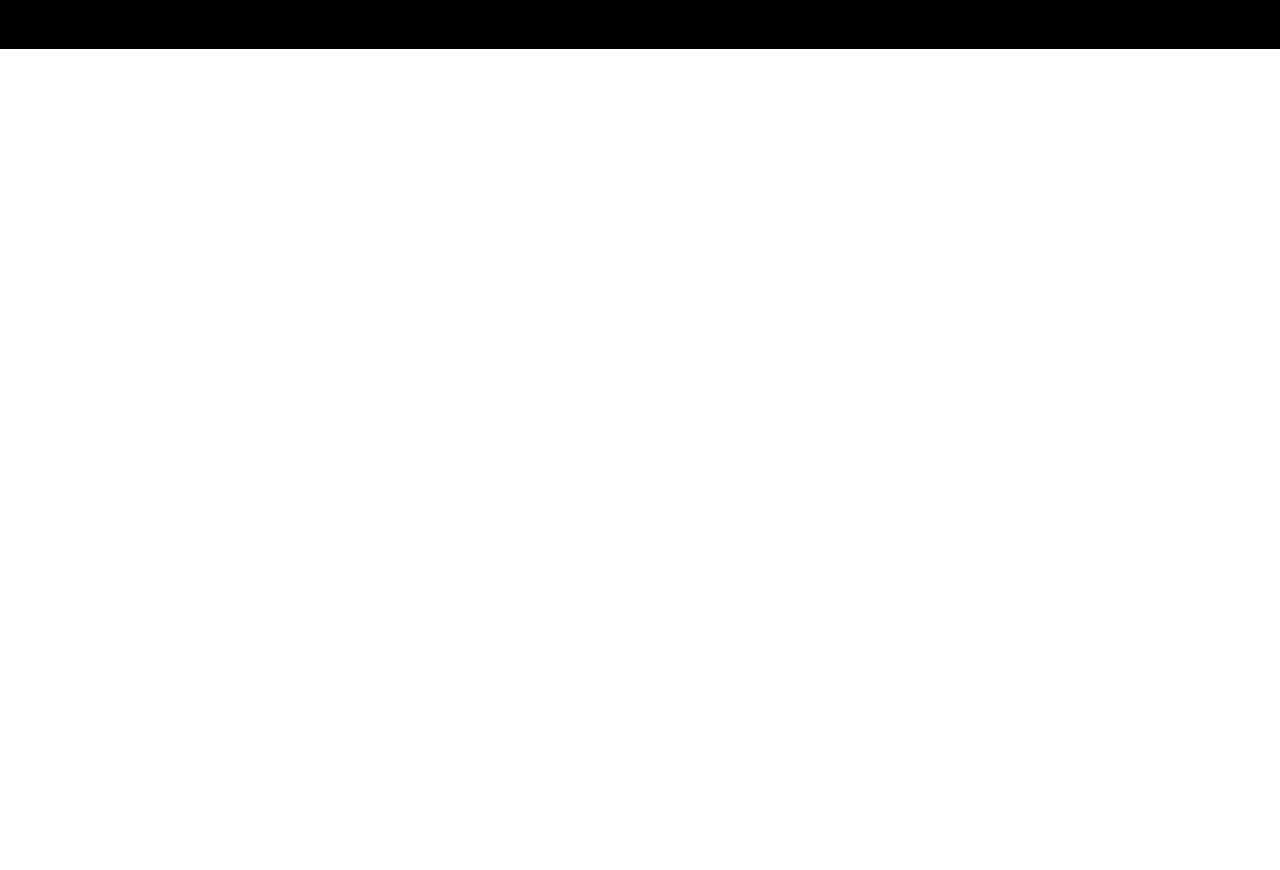
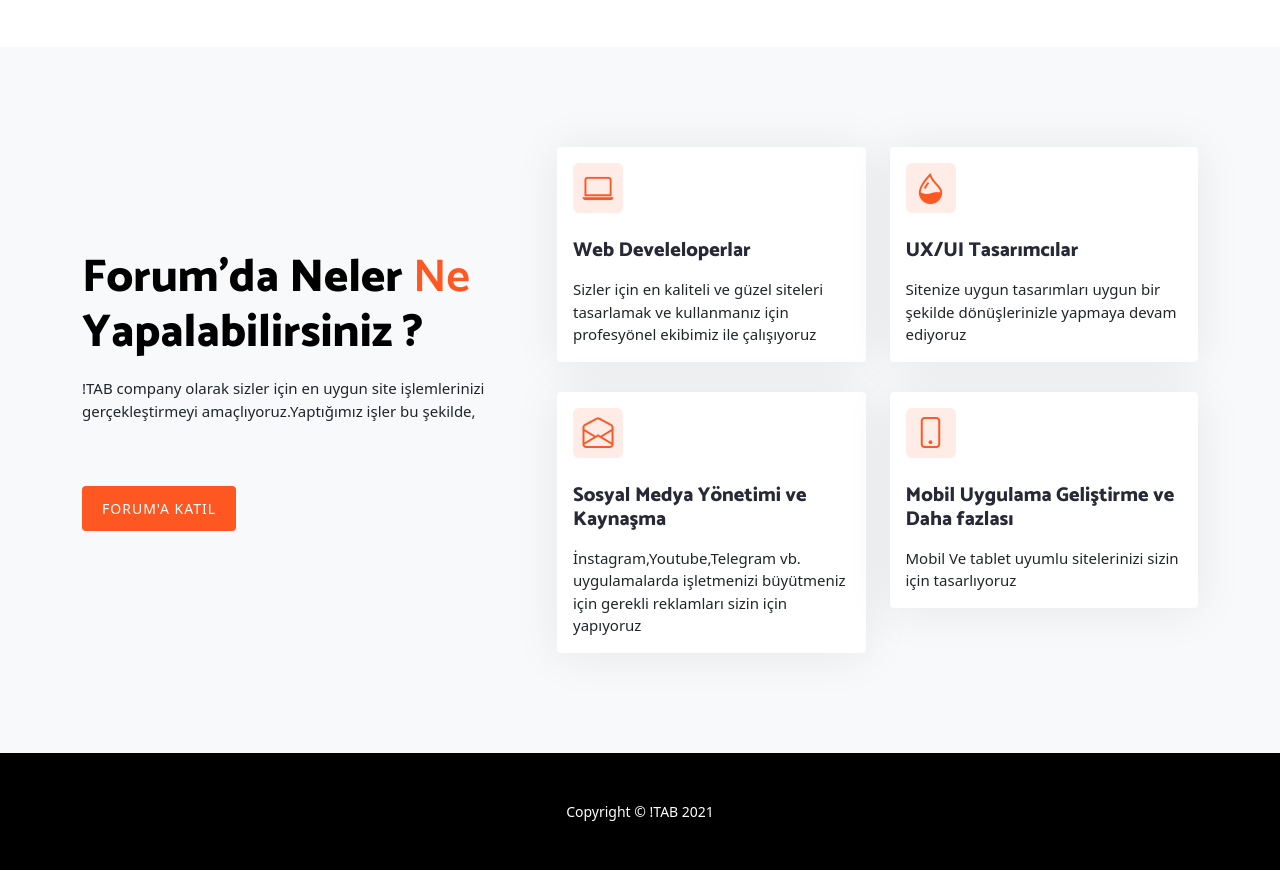
Before and after one commit to mekroket/unlemtabforum-django-backend, a Django app: page / in a window 1280 px wide. Shown: the part 1890-2760 px from the top of the page. Before the commit the page ends 1939 px from the top, so only its background shows below. Run offline with Django 3.2, Linux system fonts and the light colour scheme; some libraries are stand-ins or nearby versions.

Commit message:
detaylar yapıldı

```diff
--- a/article/views.py
+++ b/article/views.py
@@ -5,3 +5,6 @@ from django.shortcuts import render
 
 def index(request):
     return render(request,"index.html")
+
+def about(request):
+    return render(request,"about.html")
--- a/forum/urls.py
+++ b/forum/urls.py
@@ -23,4 +23,5 @@ urlpatterns = [
     path('admin/', admin.site.urls),
     path("",views.index,name="name"),
     path("user/",include("user.urls")),
+    path("about/",views.about,name="about"),
 ]
--- /dev/null
+++ b/static/css/section.css
@@ -0,0 +1,117 @@
+@import url('https://fonts.googleapis.com/css?family=Philosopher:700&display=swap');
+body {
+
+	position: relative;
+	font-weight: 400;
+	font-size: 16px;
+	color: #8a919c;
+	line-height: 30px;
+}
+
+.pt-100 {
+	padding-top: 100px;
+}
+
+.pb-100 {
+	padding-bottom: 100px;
+}
+
+.ptb-100 {
+	padding: 100px 0px;
+}
+
+.pt-70 {
+	padding-top: 70px;
+}
+
+.pb-70 {
+	padding-bottom: 70px;
+}
+
+.ptb-70 {
+	padding: 70px 0px;
+}
+
+p {
+	font-size: 15px;
+	margin: 0px;
+	padding: 0px;
+}
+
+h1,
+h2,
+h3,
+h4,
+h5,
+h6 {
+	margin: 0;
+	padding: 0;
+	color: #282936;
+}
+
+#services .title {
+	font-size: 46px;
+	color: #000000;
+	font-weight: 600;
+}
+
+#services .title span {
+	font-size: 46px;
+	color: #FF5722;
+	font-weight: 600;
+}
+
+#services .btn-primary {
+	color: #fff;
+	background-color: #FF5722;
+	border: none;
+	font-size: 14px;
+	letter-spacing: 1px;
+	text-transform: uppercase;
+	padding: 12px 20px;
+	min-width: 150px;
+	transition: all 0.5s ease;
+	-moz-transition: all 0.5s ease;
+	-webkit-transition: all 0.5s ease;
+	-ms-transition: all 0.5s ease;
+	-o-transition: all 0.5s ease;
+}
+
+.btn-primary:hover {
+	-webkit-box-shadow: 0 5px 9px -4px rgb(0 0 255 / 65%);
+	box-shadow: 0 5px 9px -4px rgb(0 0 255 / 65%);
+}
+
+.card-items .card {
+	position: relative;
+	display: -ms-flexbox;
+	display: flex;
+	-ms-flex-direction: column;
+	flex-direction: column;
+	min-width: 0;
+	word-wrap: break-word;
+	background-color: #fff;
+	background-clip: border-box;
+	border: none;
+	border-radius: .25rem;
+	box-shadow: 0 2px 48px 0 rgba(0, 0, 0, 0.08);
+	margin-bottom: 30px;
+}
+
+.card-items .card .card-body i {
+	border-radius: 6px;
+	font-size: 31px;
+	color: #ff5722;
+	background-color: #ff57221c;
+	width: 50px;
+	height: 50px;
+	display: flex;
+	justify-content: center;
+	align-items: center;
+}
+
+.card-items .card .card-body .card-title {
+	margin-bottom: .75rem;
+	margin-top: 26px;
+	margin-bottom: 15px;
+}
--- /dev/null
+++ b/templates/about.html
@@ -0,0 +1,6 @@
+{% extends 'base.html' %}
+{% load static %}
+
+{% block body %}
+
+{% endblock body %}
--- /dev/null
+++ b/templates/articles.html
@@ -0,0 +1,5 @@
+{% extends 'base.html' %}
+{% load static %}
+{% block body %}
+
+{% endblock body %}
--- a/templates/base.html
+++ b/templates/base.html
@@ -14,7 +14,7 @@
     <link rel="stylesheet" href="{% static 'css/navbar.css'%}">
     <link rel="stylesheet" href="{% static 'css/navbar2.css'%}">
     <link rel="stylesheet" href="{% static 'css/bootstrap.min.css'%}">
-
+    <link rel="stylesheet" href="{% static 'css/section.css'%}">
     <!--  JS-JQUERY  !-->
 
     <!-- Bootstrap core CSS -->
@@ -26,6 +26,9 @@
 
   <!-- Custom styles for this template -->
   <link href="css/one-page-wonder.min.css" rel="stylesheet">
+  <script src='https://kit.fontawesome.com/a076d05399.js' crossorigin='anonymous'></script>
+  <link rel="stylesheet" href="https://cdn.jsdelivr.net/npm/bootstrap-icons@1.3.0/font/bootstrap-icons.css">
+
 
 
 </head>
--- /dev/null
+++ b/templates/detail.html
@@ -0,0 +1,5 @@
+{% extends 'base.html' %}
+{% load static %}
+{% block body %}
+
+{% endblock body %}
--- a/templates/includes/navbar.html
+++ b/templates/includes/navbar.html
@@ -3,7 +3,7 @@
 <!-- Navigation -->
   <nav class="navbar navbar-expand-lg navbar-dark navbar-custom fixed-top">
     <div class="container">
-      <a class="navbar-brand" href="#">Start Bootstrap</a>
+      <a class="navbar-brand" href="#">!TAB FORUM</a>
       <button class="navbar-toggler" type="button" data-toggle="collapse" data-target="#navbarResponsive" aria-controls="navbarResponsive" aria-expanded="false" aria-label="Toggle navigation">
         <span class="navbar-toggler-icon"></span>
       </button>
@@ -16,8 +16,24 @@
             <a class="nav-link" href="#">Makaleler</a>
           </li>
           <li class="nav-item">
-            <a class="nav-link" href="#">Log In</a>
+            <a class="nav-link" href="#">Konu Başlat</a>
           </li>
+          <li class="nav-item">
+            <a class="nav-link" href="#">Haberler</a>
+          </li>
+          <li class="nav-item">
+            <a class="nav-link" href="/about">Hakkımızda</a>
+          </li>
+          <li class="nav-item">
+            <a class="nav-link" href="#">Kayıt Ol</a>
+          </li>
+          <li class="nav-item">
+            <a class="nav-link" href="#">Giriş Yap</a>
+          </li>
+          <li class="nav-item">
+            <a class="nav-link" href="#">Çıkış Yap</a>
+          </li>
+
         </ul>
       </div>
     </div>
--- a/templates/index.html
+++ b/templates/index.html
@@ -4,9 +4,9 @@
 <header class="masthead text-center text-white">
     <div class="masthead-content">
       <div class="container">
-        <h1 class="masthead-heading mb-0">One Page Wonder</h1>
-        <h2 class="masthead-subheading mb-0">Will Rock Your Socks Off</h2>
-        <a href="#" class="btn btn-primary btn-xl rounded-pill mt-5">Learn More</a>
+        <h1 class="masthead-heading mb-0">Türkiye'nin Yazılım Platformu</h1>
+        <h2 class="masthead-subheading mb-0">Kodların Olimposu</h2>
+        <a href="#" class="btn btn-primary btn-xl rounded-pill mt-5">Keşfet</a>
       </div>
     </div>
     <div class="bg-circle-1 bg-circle"></div>
@@ -69,6 +69,59 @@
     </div>
   </section>
 
+    <section id="services" class="bg-light pt-100 pb-70">
+   <div class="container">
+      <div class="row align-items-center">
+         <div class="col-lg-5">
+            <h2 class="title">Forum'da Neler <span>Ne</span> Yapalabilirsiniz ?
+
+            </h2>
+            <p class=" mt-3 ">!TAB company olarak sizler için en uygun site işlemlerinizi gerçekleştirmeyi amaçlıyoruz.Yaptığımız işler bu şekilde,</p>
+            <a class="btn btn-primary my-5" href="#">Forum'a Katıl </a>
+         </div>
+         <div class="col-lg-7">
+            <div class="row card-items">
+               <div class="col-lg-6 col-sm-6">
+                  <div class="card">
+                     <div class="card-body">
+                        <i class="bi bi-laptop"></i>
+                        <h5 class="card-title">Web Develeloperlar</h5>
+                        <p class="card-text">Sizler için en kaliteli ve güzel siteleri tasarlamak ve kullanmanız için profesyönel ekibimiz ile çalışıyoruz</p>
+                     </div>
+                  </div>
+               </div>
+               <div class="col-lg-6 col-sm-6">
+                  <div class="card">
+                     <div class="card-body">
+                        <i class="bi bi-droplet-half"></i>
+                        <h5 class="card-title">UX/UI Tasarımcılar</h5>
+                        <p class="card-text">Sitenize uygun tasarımları uygun bir şekilde dönüşlerinizle yapmaya devam ediyoruz</p>
+                     </div>
+                  </div>
+               </div>
+               <div class="col-lg-6 col-sm-6">
+                  <div class="card">
+                     <div class="card-body">
+                        <i class="bi bi-envelope-open"></i>
+                        <h5 class="card-title"> Sosyal Medya Yönetimi ve Kaynaşma</h5>
+                        <p class="card-text">İnstagram,Youtube,Telegram vb. uygulamalarda işletmenizi büyütmeniz için gerekli reklamları sizin için yapıyoruz</p>
+                     </div>
+                  </div>
+               </div>
+               <div class="col-lg-6 col-sm-6">
+                  <div class="card">
+                     <div class="card-body">
+                        <i class="bi bi-phone"></i>
+                        <h5 class="card-title"> Mobil Uygulama Geliştirme ve Daha fazlası</h5>
+                        <p class="card-text">Mobil Ve tablet uyumlu sitelerinizi sizin için tasarlıyoruz</p>
+                     </div>
+                  </div>
+               </div>
+            </div>
+         </div>
+      </div>
+   </div>
+</section>
 
 
 {% endblock body %}
```
Also changed, not shown: templates/news.html (added).
